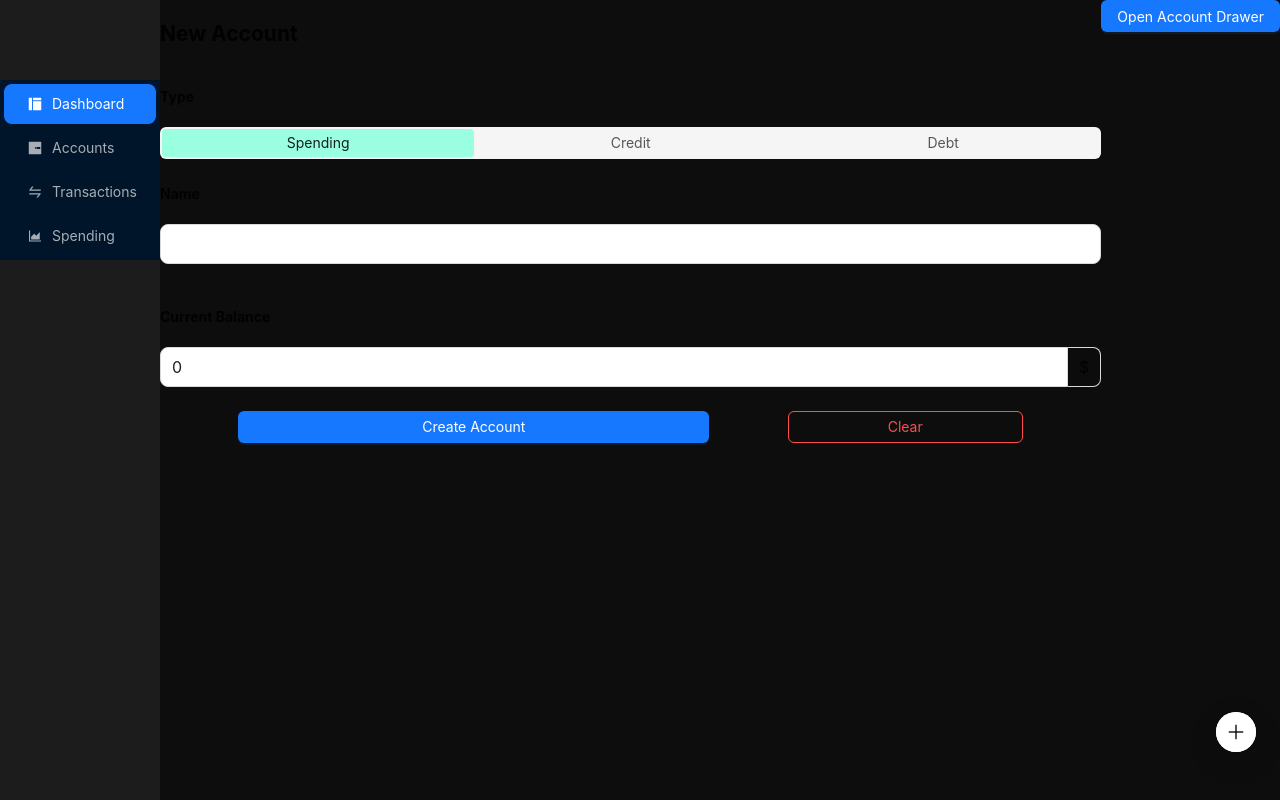
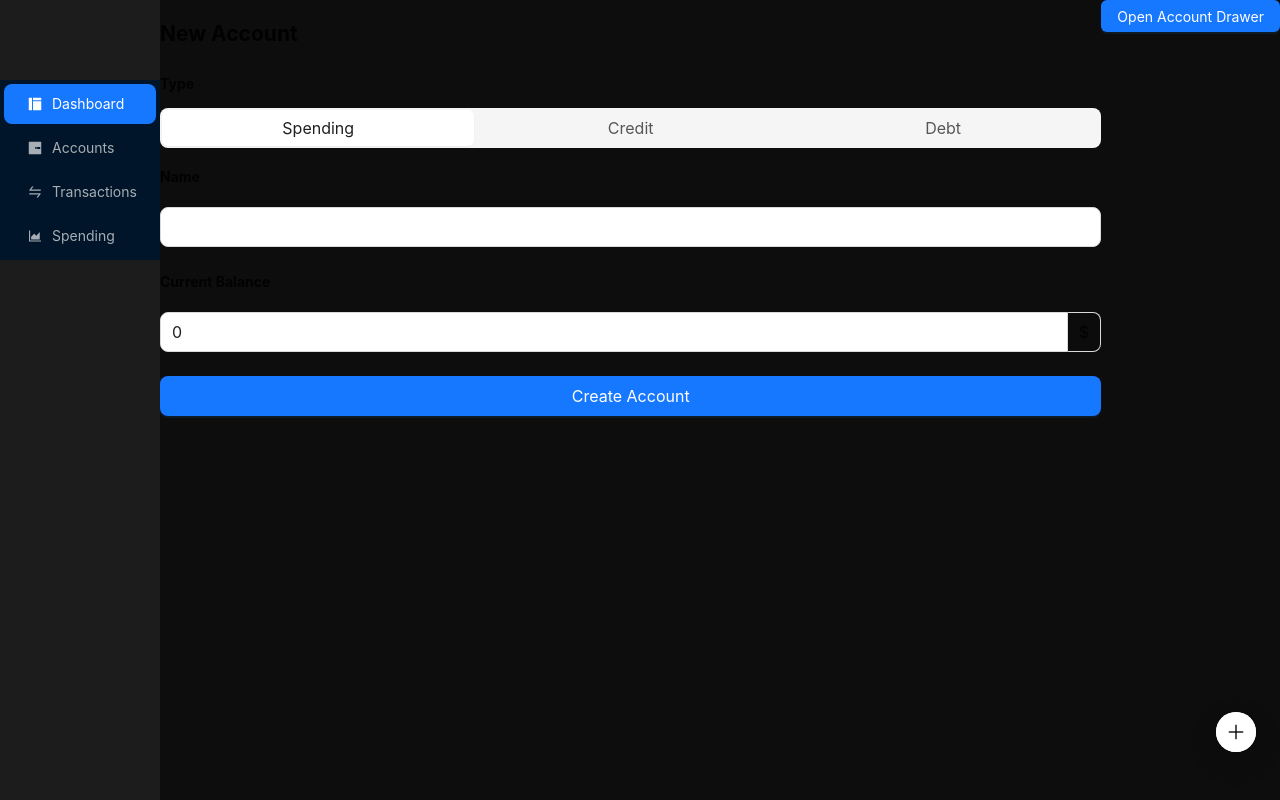
Before and after one commit to BrendanMoorehead/Dollarity, a React (Create React App) app in the folder dollarity/: page / in a window 1280 px wide. Built offline with nearby package versions, Linux system fonts and the light colour scheme.

Commit message:
New account form uses callback functions to components to get thier data

```diff
--- a/dollarity/src/Components/DollarInput.js
+++ b/dollarity/src/Components/DollarInput.js
@@ -3,15 +3,18 @@ import { useState } from 'react';
 import { debounce } from 'lodash';
 
 const DollarInput = ({onChange}) => {
-    const [value, setValue] = useState(0);
+    const [value, setValue] = useState(0.00);
 
     //Remove non-numeric values and format to two decimal places.
     const handleInputChange = debounce((newValue) => {
-        const numericValue = newValue.toString().replace(/[^0-9.-]/g, '');
-        const formattedValue = parseFloat(numericValue).toFixed(2);
-        setValue(formattedValue);
+        if (newValue === null) setValue(0);
+        else{
+            const numericValue = newValue.toString().replace(/[^0-9.-]/g, '');
+            const formattedValue = parseFloat(numericValue).toFixed(2);
+            setValue(formattedValue);
+        }
         //Call the onChange callback with the new value.
-        onChange && onChange(numericValue);
+        onChange && onChange(value);
     }, 100);
 
     //Update value on change.
--- a/dollarity/src/Components/NewAccountForm.js
+++ b/dollarity/src/Components/NewAccountForm.js
@@ -9,47 +9,38 @@ import NameInput from './NameInput';
  * @returns A form that takes all the data needed to create a new monetary account.
  */
 const NewAccountForm = () => {
+  const [accountName, setAccountName] = useState("");
+  const [accountBalance, setAccountBalance] = useState(0.00);
+  const [accountType, setAccountType] = useState('Spending');
 
+
+  const changeAccountType = (value) => setAccountType(value);
+  const changeAccountBalance = (value) => setAccountBalance(value);
+  const changeAccountName = (value) => setAccountName(value);
 
   return (
    <Form>
       <h2>New Account</h2>
-      <Form.Item>
-          <h4>Type</h4>
-          <ConfigProvider
-  theme={{
-    components: {
-      Segmented: {
-        itemSelectedBg: '#99ffe0'
-      },
-    },
-  }}
->
+      <Form.Item label={<span style={{ fontWeight: 'bold' }}>Type</span>} labelCol={{ span: 24 }} wrapperCol={{ span: 24 }}>
           <Segmented
+            size='large'
             block
             options={["Spending", "Credit", "Debt"]}
             onChange={(value) => {
-              console.log(value); // string
+              changeAccountType(value) // string
             }}
-          /></ConfigProvider>
+            style={{userSelect: 'none'}}
+            value={accountType}
+          />
+
+        <h4>Name</h4>
+        <NameInput onchange={changeAccountName}/>
+        <h4>Current Balance</h4>
+        <DollarInput onChange={changeAccountBalance} />
       </Form.Item>
-        <h4>Name</h4>
-        <NameInput />
-      <Form.Item>
-        <h4>Current Balance</h4>
-        <DollarInput />
-      </Form.Item>
-      <Row justify="space-evenly">
-        <Col span={12}>
-        <Button type="primary" block>
+        <Button type="primary" size="large" block>
             Create Account
-        </Button></Col>
-        <Col span={6}>
-        <Button type="primary" danger ghost block>
-          Clear
         </Button>
-        </Col>
-      </Row>
    </Form>
   )
 }
```
